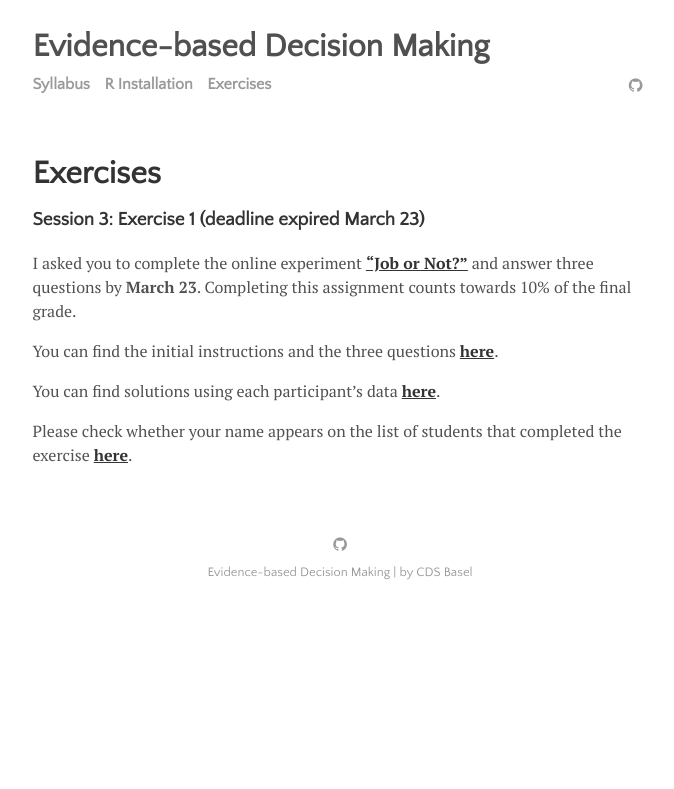
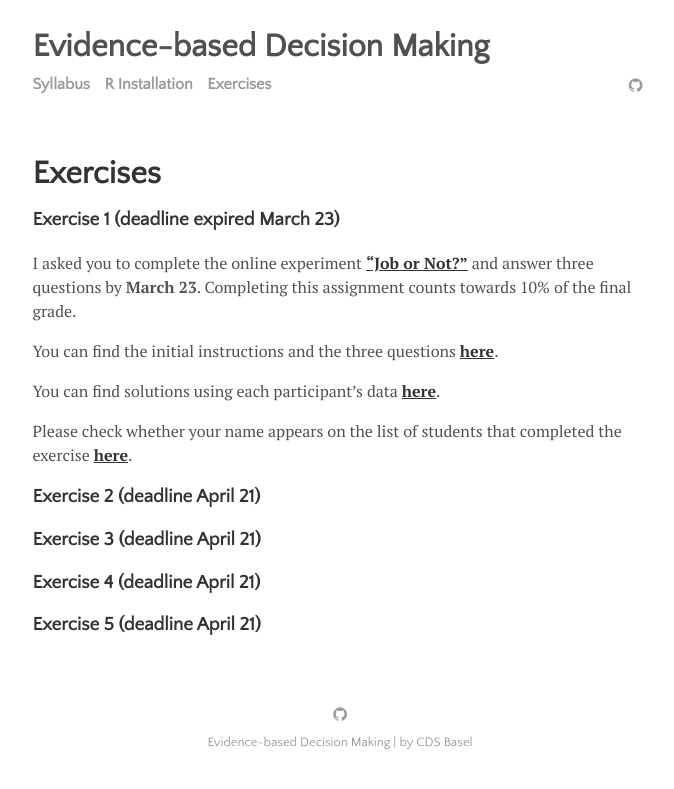
Before and after one commit to matarui/evidencebaseddm, a Jekyll site: the page built from menu/projects.md, in a window 1280 px wide. Shown: the top 789 px of the page, without its empty margins (300-974 px from the left). Built offline with Jekyll 4.4.1, drawn with Linux system fonts in a browser that asks for light colours.

Commit message:
Update projects.md

```diff
--- a/menu/projects.md
+++ b/menu/projects.md
@@ -3,7 +3,7 @@ layout: page
 title: Exercises
 ---
 
-### Session 3: Exercise 1 (deadline expired March 23)
+### Exercise 1 (deadline expired March 23)
 
 I asked you to complete the online experiment <a href="https://evidencebaseddm.formr.org "><b>"Job or Not?"</b></a> and answer three questions by **March 23**. Completing this assignment  counts towards 10% of the final grade.
 
@@ -12,3 +12,11 @@ You can find the initial instructions and the three questions <a href="http://ma
 You can find solutions using each participant's data <a href="http://matarui.github.io/evidencebaseddm/assets/exercises/exercise1_solutions.html"><b>here</b></a>.
 
 Please check whether your name appears on the list of students that completed the exercise <a href="http://matarui.github.io/evidencebaseddm/assets/exercises/Exercise1_studentlist.pdf"><b>here</b></a>.
+
+### Exercise 2 (deadline April 21)
+
+### Exercise 3 (deadline April 21)
+
+### Exercise 4 (deadline April 21)
+
+### Exercise 5 (deadline April 21)
```
